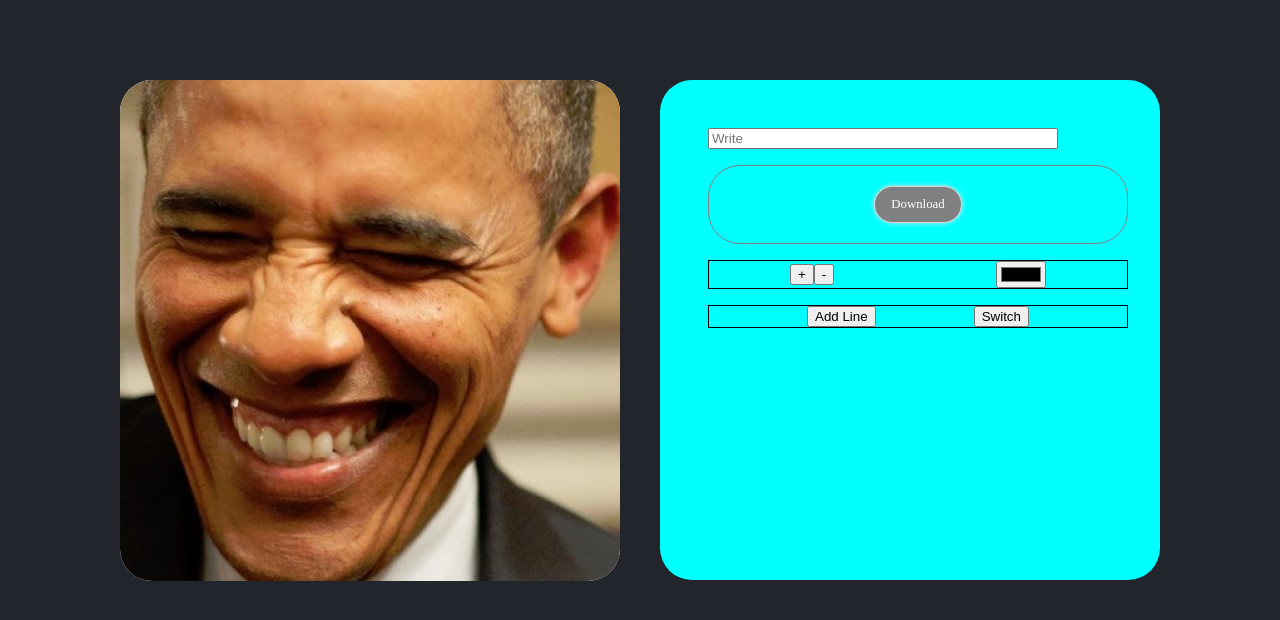
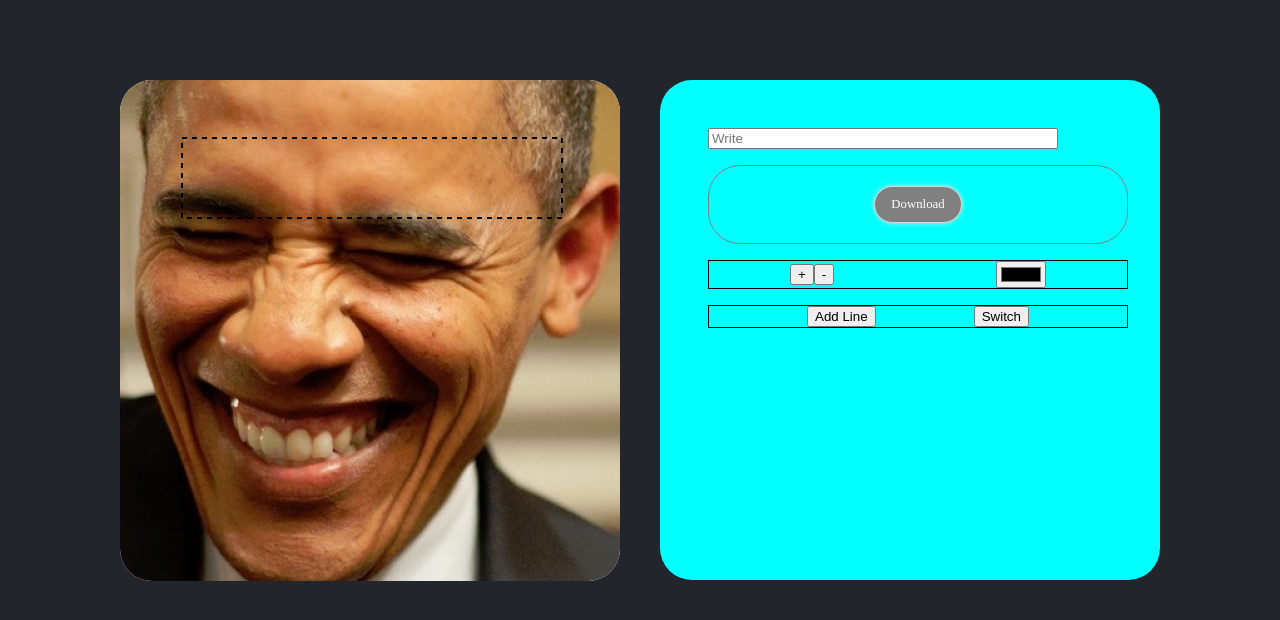
Before and after one commit to Shayzig/Memes, a plain HTML site: page index.html in a window 1280 px wide. Shown: the part 48-668 px from the top of the page. Drawn offline with nearby package versions, Linux system fonts and the light colour scheme.

Commit message:
Phase 5 - start

```diff
--- a/index.html
+++ b/index.html
@@ -28,7 +28,7 @@
 
         <!-- canvas -->
         <div class="my-canvas">
-            <canvas width="500" height="500"></canvas>
+            <canvas onclick="onCanvasClick(event)" width="500" height="500"></canvas>
         </div>
 
         <!-- editor -->
--- a/js/meme.controller.js
+++ b/js/meme.controller.js
@@ -1,5 +1,7 @@
 let gElCanvas
 let gCtx
+
+
 
 
 function onInit() {
@@ -22,19 +24,26 @@ function renderMeme() {
   img.onload = function () {
     gElCanvas.height = (img.naturalHeight / img.naturalWidth) * gElCanvas.width
     gCtx.drawImage(img, 0, 0, gElCanvas.width, gElCanvas.height)
-    drawText(getMeme().lines[0].txt,0 , 210, 50)
-    drawText(getMeme().lines[1].txt,1 , 210, 400)
+    renderLines()
+    renderFrame()
   }
   img.src = `images/${getMeme().selectedImgId}.jpg`
 }
 
+function renderLines() {
+  let gMeme = getMeme()
+  gMeme.lines.forEach(line => {
+    drawText(line.txt,line.color, line.size, line.x, line.y)
+  });
+}
+
 
 // TEXT
-function drawText(text,line, x, y) {
+function drawText(text,color,size, x, y) {
   gCtx.lineWidth = 2
   gCtx.strokeStyle = 'brown'
-  gCtx.fillStyle = getTextColor(line)
-  gCtx.font = `${getTextSize(line)}px Arial`
+  gCtx.fillStyle = color
+  gCtx.font = `${size}px Arial`
   gCtx.textAlign = 'center'
   gCtx.textBaseline = 'middle'
 
@@ -52,7 +61,7 @@ setTextSize(sign)
 
 function  renderTextValueAfterswitch(line) {
    const elAddText = document.querySelector('.editor #add-text')
-  elAddText.value = gMeme.lines[line].txt
+   elAddText.value = gMeme.lines[line].txt
 }
 
 
@@ -65,12 +74,36 @@ addLine()
 
 function onSwitchLine() {
 setSwitchLine()
+onClearCanvas()
+renderMeme()
+renderFrame()
+
 }
 
 function deletePlaceHolder() {
   const elAddText = document.querySelector('.editor #add-text')
   elAddText.value = ''
 }
+
+function renderFrame() {
+  let selectedLine =  getSelectedLine()
+
+  drawRect(selectedLine.x, selectedLine.y)
+}
+
+function drawRect(x, y) {
+  const rectWidth = 380
+  const rectHeight = 80
+  const rectX = x - 188
+  const rectY = y - 42
+
+  gCtx.strokeStyle = 'black'
+  gCtx.setLineDash([5, 5])
+  gCtx.strokeRect(rectX, rectY, rectWidth, rectHeight)
+  gCtx.setLineDash([])
+}
+
+
 
 // DOWNLOAD
 function downloadCanvas(elLink) {
@@ -80,47 +113,15 @@ function downloadCanvas(elLink) {
 }
 
 
+function onClearCanvas() {
+  gCtx.clearRect(0, 0, gElCanvas.width, gElCanvas.height)
+}
 
 
+//CLICK
+function onCanvasClick(ev) {
+  console.log('offsetX', ev.offsetX)
+  console.log('offsetY', ev.offsetY)
 
-// function renderMeme() {
-
-//   onMemes()
-//   renderLine()
-//   // renderimg()
-
-// }
-
-// function renderLine() {
-//   const meme = getMeme()
-
-//   meme.lines.forEach(line => {
-//     drawText(line.txt, line.color, line.size, line.x, line.y)
-//   });
-//   // drawText(getMeme().lines[0].txt, 210, 50)
-//   // drawText(getMeme().lines[1].txt, 210, 400)
-// }
-
-// function renderimg () {
-//   var img = new Image()
-//   img.onload = function () {
-//     gElCanvas.height = (img.naturalHeight / img.naturalWidth) * gElCanvas.width
-//     gCtx.drawImage(img, 0, 0, gElCanvas.width, gElCanvas.height)
-
-//   }
-//   img.src = `images/${getMeme().selectedImgId}.jpg`
-// }
-
-
-// // TEXT
-// function drawText(text, color, size, x, y) {
-//   gCtx.lineWidth = 2
-//   gCtx.strokeStyle = 'brown'
-//   gCtx.fillStyle = color
-//   gCtx.font = `${size}px Arial`
-//   gCtx.textAlign = 'center'
-//   gCtx.textBaseline = 'middle'
-
-//   gCtx.fillText(text, x, y)
-//   gCtx.strokeText(text, x, y)
-// }
+  // isClickedText(ev)
+}
--- a/js/services/meme.service.js
+++ b/js/services/meme.service.js
@@ -6,13 +6,18 @@ let gMeme = {
             {
                 txt: '',
                 size: 40,
-                color: 'red'
+                color: 'red',
+                x: 250,
+                y: 100,
+
             },
 
             {
                 txt: '',
                 size: 40,
-                color: 'blue'
+                color: 'blue',
+                x: 250,
+                y: 350,
             }
         ]
 
@@ -31,6 +36,7 @@ function setLineText(userText) {
     } else {
         gMeme.lines[1].txt = userText
     }
+    // saveUserText(userText)
     renderMeme()
 }
 
@@ -77,23 +83,41 @@ function addLine() {
 function setSwitchLine() {
     if (gMeme.selectedLineIdx === 0) {
         gMeme.selectedLineIdx = 1
-        console.log('selectedLineIdx', gMeme.selectedLineIdx)
 
         setTextValueAfterSwitch('secondLine')
     } else if (gMeme.selectedLineIdx === 1) {
         gMeme.selectedLineIdx = 0
-        console.log('selectedLineIdx', gMeme.selectedLineIdx)
 
         setTextValueAfterSwitch('firstLine')
     }
 }
 
+function getSelectedLineIdx() {
+    return gMeme.selectedLineIdx
+}
 
+function getSelectedLine() {
+    return gMeme.lines[gMeme.selectedLineIdx]
+}
 
-
+function getSelectedLineUserText() {
+    return gMeme.lines[gMeme.selectedLineIdx].txt
+}
 
 // img selection from gallery
 function setImg(imgId) {
     gMeme.selectedImgId = imgId
     renderMeme()
 }
+
+
+function isClickedText(ev) {
+    console.log({ offsetX, offsetY } = ev)
+
+    // let xPose = gMeme.lines[gMeme.selectedLineIdx].x
+    // let yPose = gMeme.lines[gMeme.selectedLineIdx].y
+
+    // console.log('xPose:',gMeme.lines[gMeme.selectedLineIdx].x, 'yPose', gMeme.lines[gMeme.selectedLineIdx].y )
+
+    // if (offsetX >= )
+}
```
